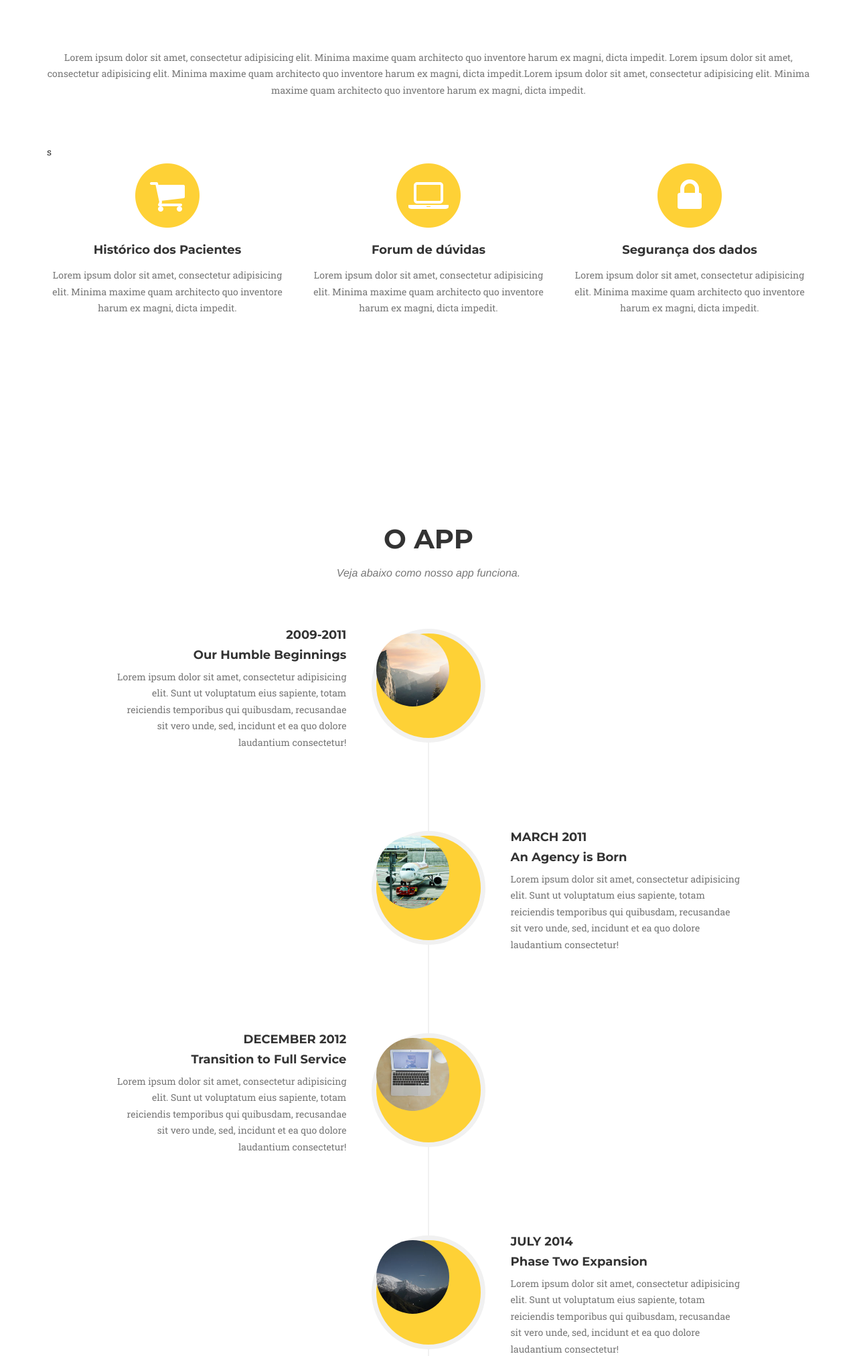
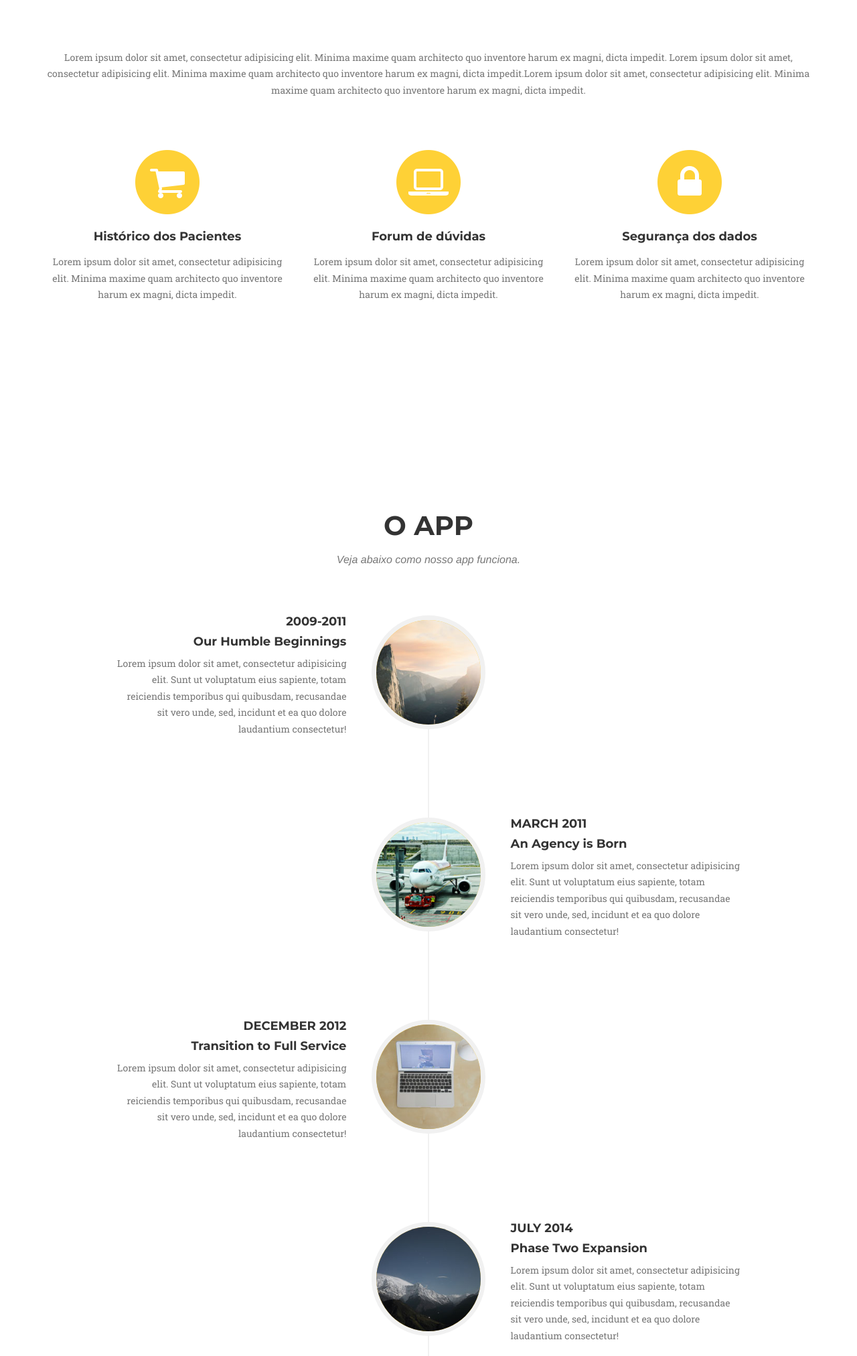
Before and after one commit to matheuslins/Doc.tr, a Django app: page / in a window 1280 px wide. Shown: the part 953-2978 px from the top of the page at 67% size. Run offline with Django 3.2, Linux system fonts and the light colour scheme; some libraries are stand-ins or nearby versions; some web fonts are replaced.

```diff
--- a/core/templates/index.html
+++ b/core/templates/index.html
@@ -38,9 +38,6 @@
 
 <style type="text/css">
 
-    .carousel-inner>.item>a>img, .carousel-inner>.item>img, .img-responsive, .thumbnail a>img, .thumbnail>img{
-        max-width: 70%;
-    }
 </style>
 
     <!-- Navigation -->
@@ -109,7 +106,7 @@
             </div>
             <br/>
             <br/>
-            <br/>s
+            <br/>
             <div class="row text-center">
                 <div class="col-md-4">
                     <span class="fa-stack fa-4x">
```
Also changed, not shown: DocTr/static/img/team/1.jpg, DocTr/static/img/team/2.jpg, DocTr/static/img/team/3.jpg, DocTr/static/img/team/4.jpg, DocTr/static/img/team/5.jpg.
